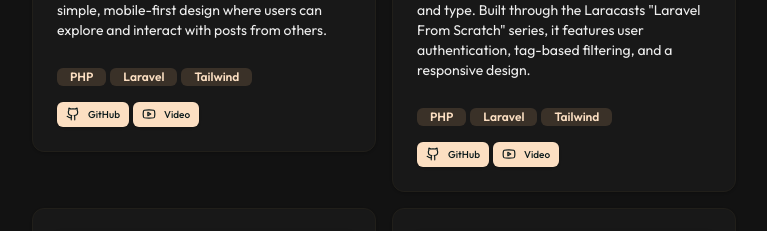
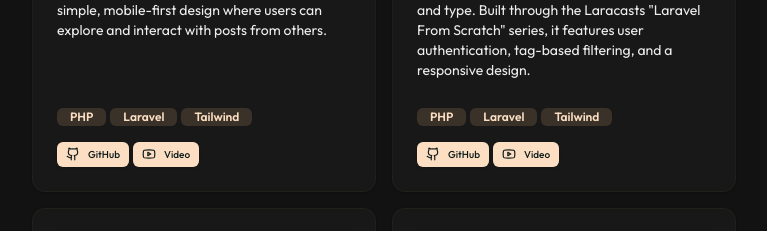
Before and after one commit to Viadsss/Portfolio, a React (Vite) app: page /projects in a window 1280 px wide. Shown: the part 546-777 px from the top of the page, without its empty margins (256-1023 px from the left). Built offline with nearby package versions, Linux system fonts and the light colour scheme; a web font is replaced by a local one.

Commit message:
fix: adjust layout of ProjectCard component for better alignment

```diff
--- a/src/components/home/featured-projects.tsx
+++ b/src/components/home/featured-projects.tsx
@@ -56,7 +56,7 @@ export function ProjectCard({ project }: { project: Project }) {
   }, [project]);
 
   return (
-    <div className="bg-card text-card-foreground flex flex-col rounded-xl border shadow">
+    <div className="bg-card text-card-foreground flex h-full flex-col rounded-xl border shadow">
       <div className="flex flex-col space-y-1.5 p-6">
         {imageSrc === null ? (
           <div className="bg-muted h-40 w-full animate-pulse rounded-lg" />
@@ -78,7 +78,7 @@ export function ProjectCard({ project }: { project: Project }) {
           <p>{project.description}</p>
         </div>
       </div>
-      <div className="flex h-full flex-col items-start justify-between gap-4 p-6 pt-0">
+      <div className="flex h-full flex-col items-start justify-end gap-4 p-6 pt-0">
         <div className="mt-1 flex flex-wrap gap-1">
           {project.badges.map((badge, index) => (
             <div
```
